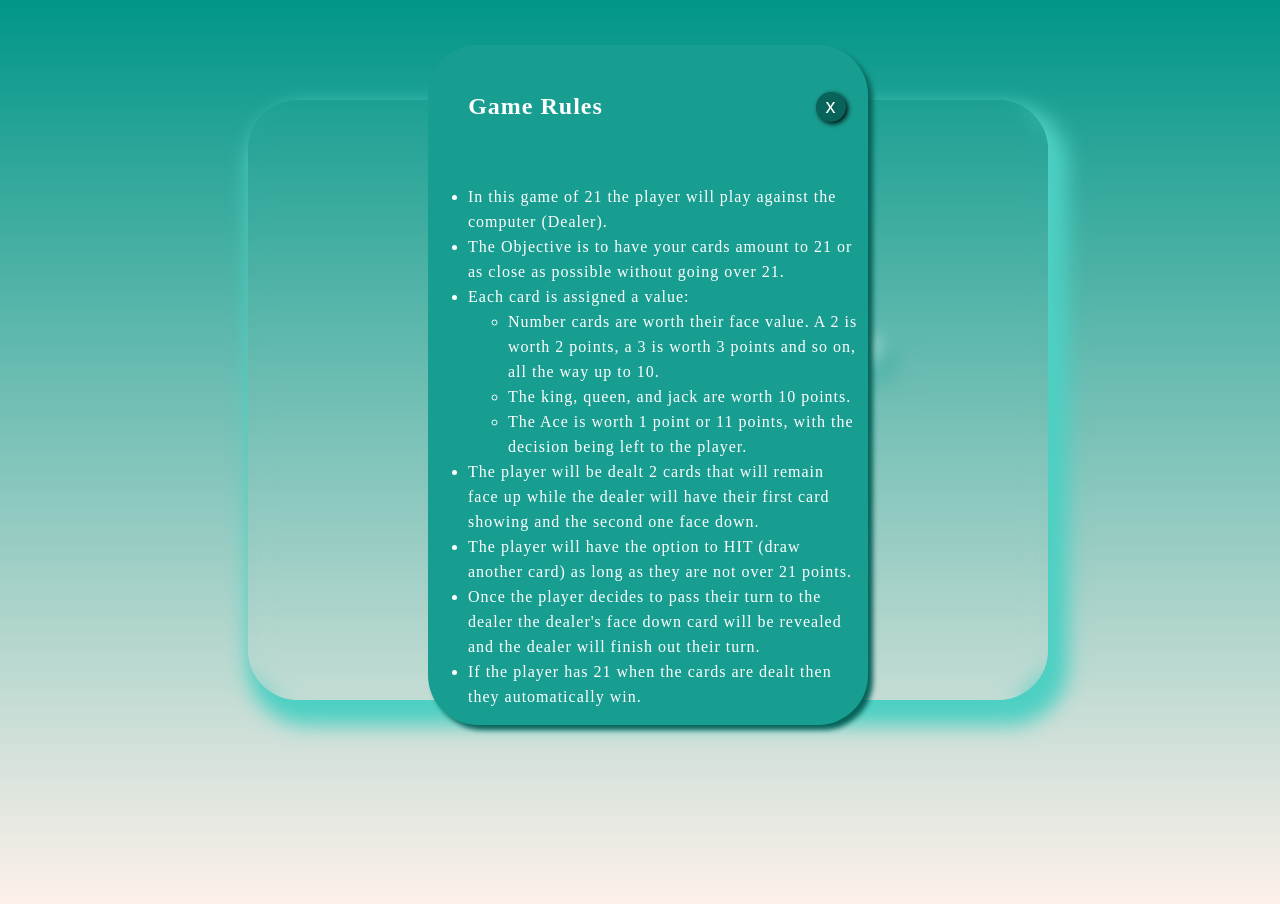
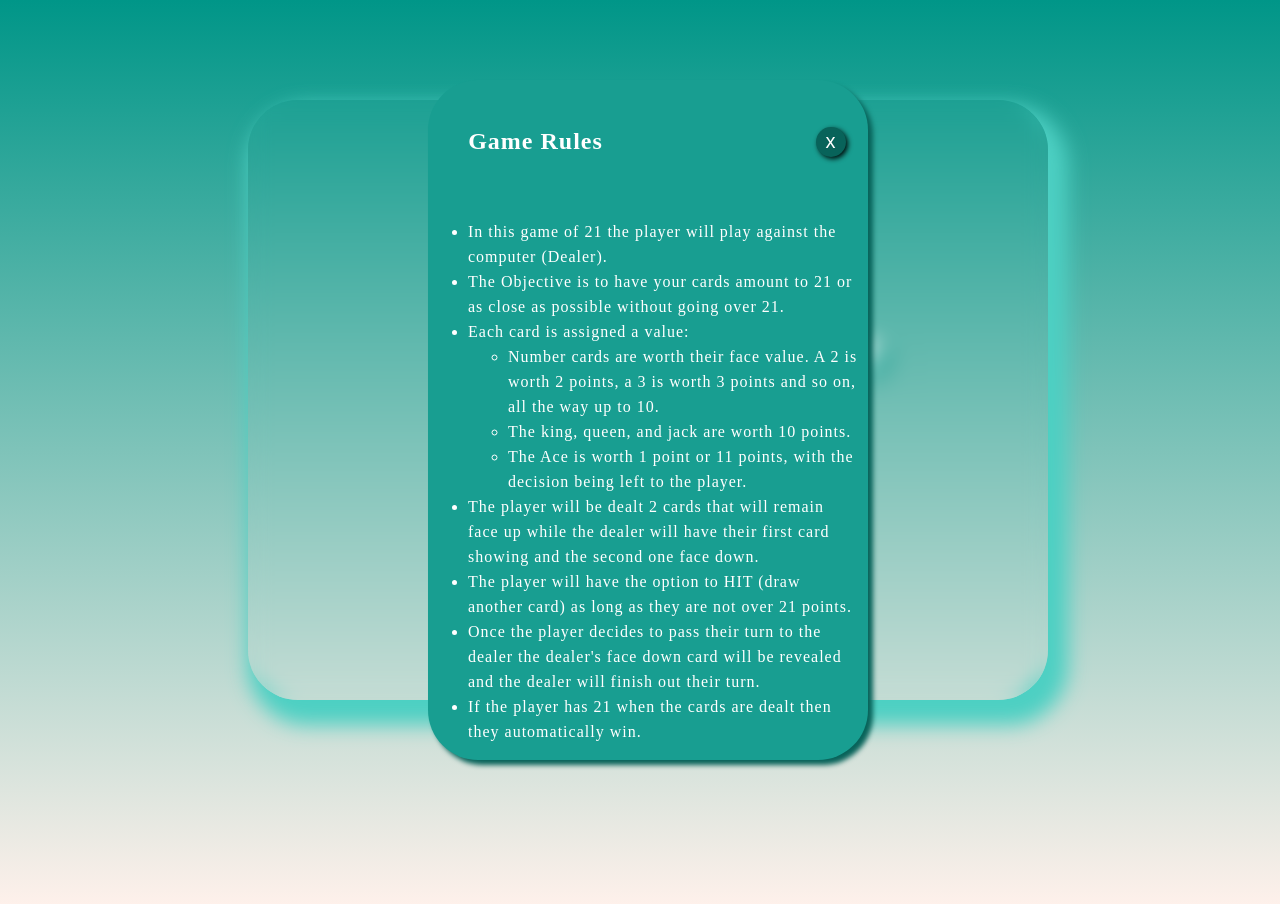
Before and after one commit to joshuanelsondev/twenty-one, a plain HTML site: page index.html in a window 1280 px wide. Both pictures are taken after a click on the button "Game Rules". Drawn offline with nearby package versions, Linux system fonts and the light colour scheme; no server answers.

Commit message:
Edit Game rules card

```diff
--- a/indexStyle.css
+++ b/indexStyle.css
@@ -162,7 +162,7 @@ select:-webkit-autofill {
     height: 680px;
     width: 430px;
     position: absolute;
-    bottom: 75px;
+    top: 10%;
     background: #189e91;
     padding-right: 10px;
     grid-template-columns: 1fr 1fr;
```
